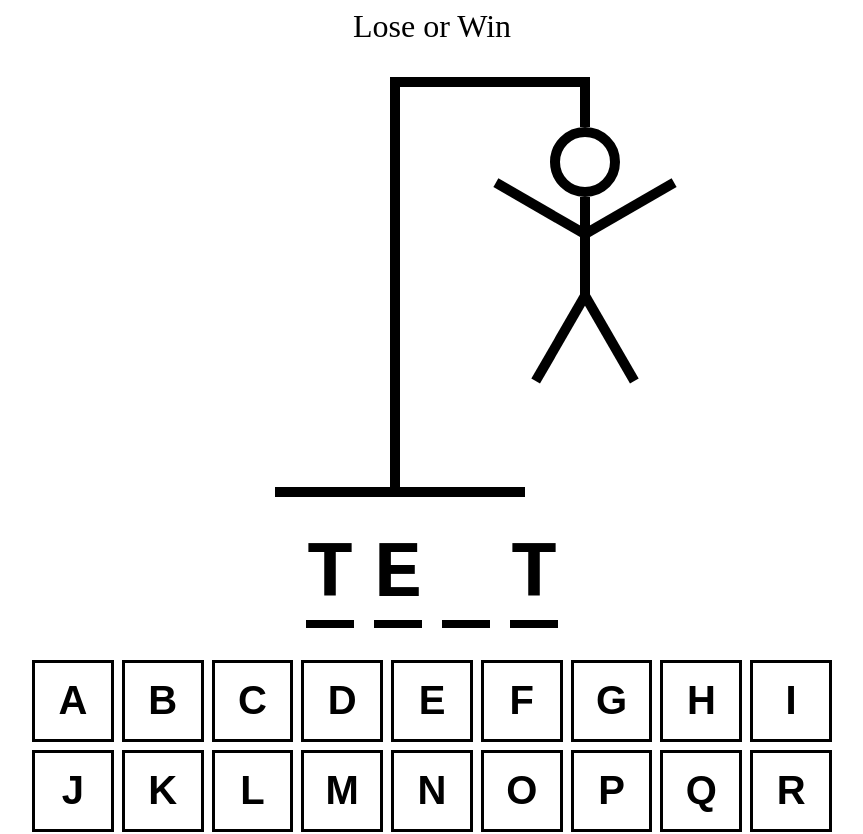
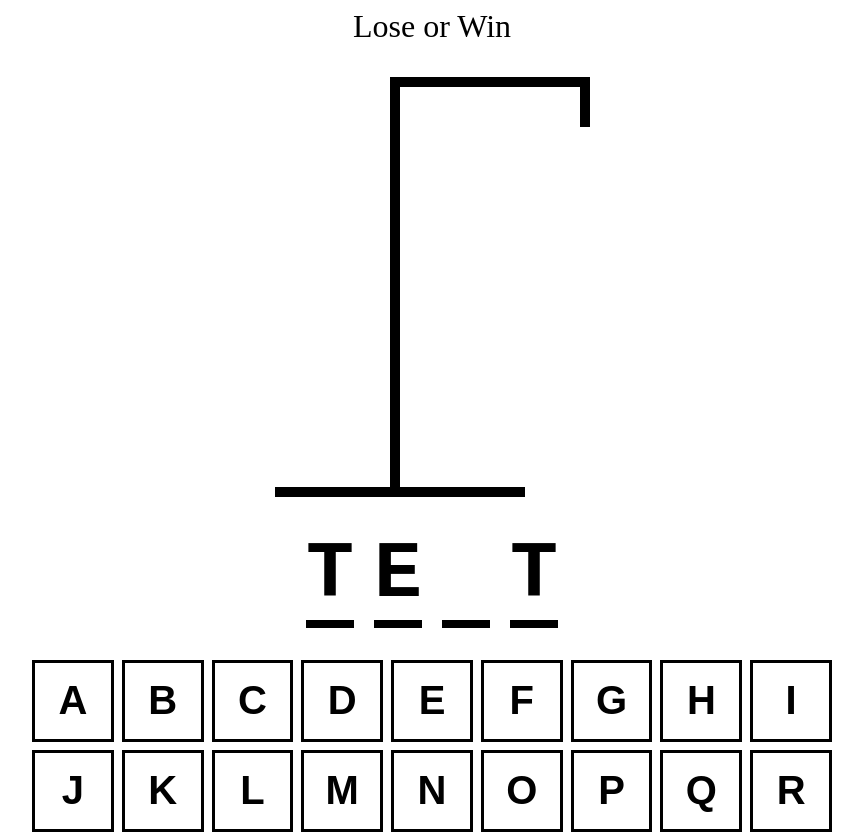
Before and after one commit to kuldp18/react-hangman, a React (Vite) app: page / in a window 1280 px wide. Shown: the top 834 px of the page, without its empty margins (208-1071 px from the left). Built offline with nearby package versions, Linux system fonts and the light colour scheme.

Commit message:
drawing hangman based on the incorrect letters

```diff
--- a/src/App.tsx
+++ b/src/App.tsx
@@ -9,7 +9,12 @@
     return words[Math.floor(Math.random() * words.length)];
   });
 
-  const [guessedLetters, setGuessedLetters] = useState<String[]>([]);
+  const [guessedLetters, setGuessedLetters] = useState<string[]>([]);
+
+  const incorrectLetters = guessedLetters.filter(
+    (letter) => !wordToGuess.includes(letter)
+  );
+
   return (
     <div
       style={{
@@ -32,7 +37,7 @@
         Lose or Win
       </div>
 
-      <HangmanDrawing />
+      <HangmanDrawing numberOfGuesses={incorrectLetters.length} />
       <HangmanWord />
       <div
         style={{
--- a/src/components/HangmanDrawing.tsx
+++ b/src/components/HangmanDrawing.tsx
@@ -1,4 +1,8 @@
-const HangmanDrawing = () => {
+type HangmanDrawingProps = {
+  numberOfGuesses: number;
+};
+
+const HangmanDrawing = ({ numberOfGuesses }: HangmanDrawingProps) => {
   return (
     <div
       className="container"
@@ -6,12 +10,7 @@
         position: 'relative',
       }}
     >
-      {HEAD}
-      {BODY}
-      {RIGHT_ARM}
-      {LEFT_ARM}
-      {RIGHT_LEG}
-      {LEFT_LEG}
+      {BODY_PARTS.slice(0, numberOfGuesses)}
       <div
         className="top-vertical-small"
         style={{
@@ -141,4 +140,6 @@
   />
 );
 
+const BODY_PARTS = [HEAD, BODY, RIGHT_ARM, LEFT_ARM, RIGHT_LEG, LEFT_LEG];
+
 export default HangmanDrawing;
```
